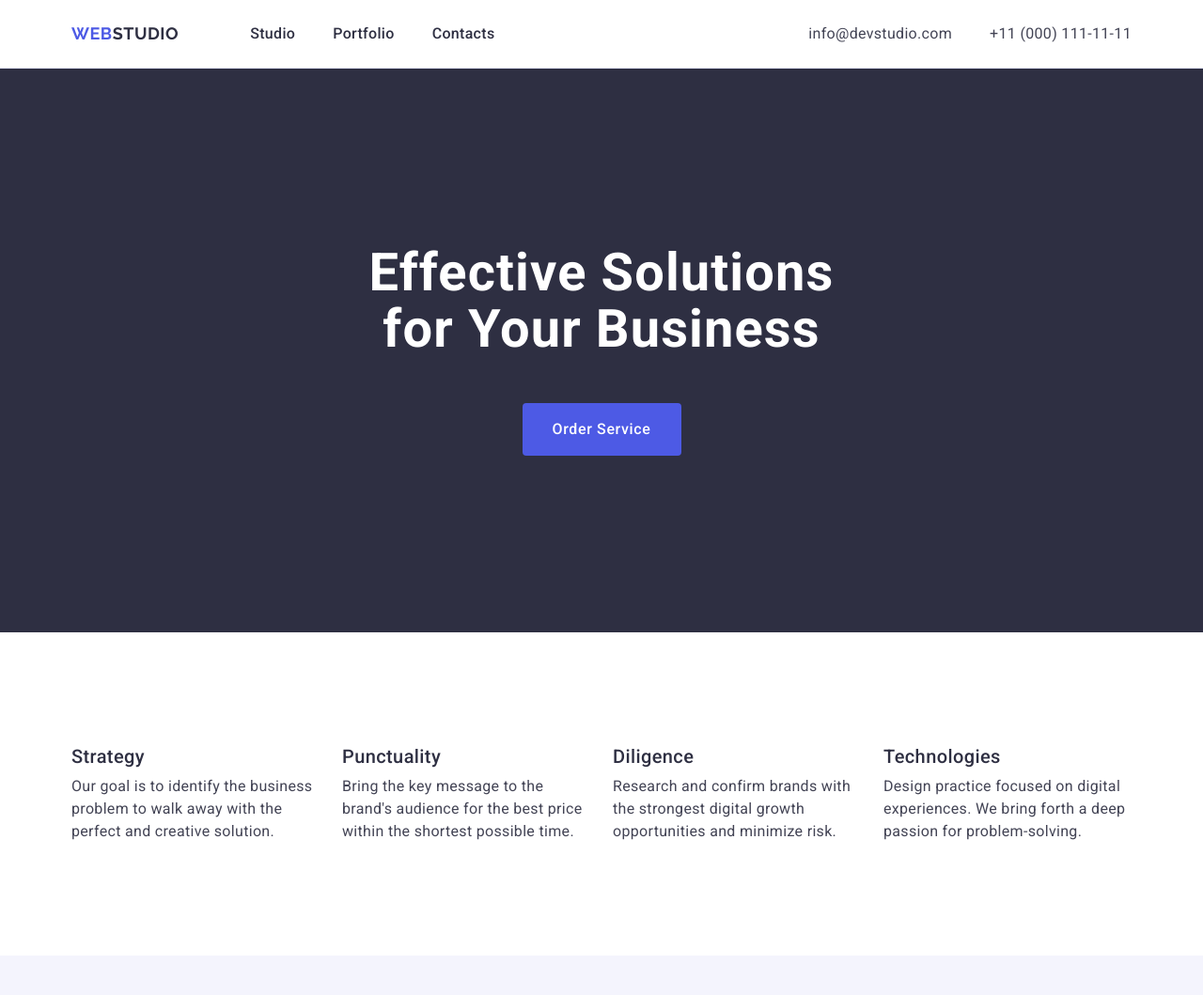
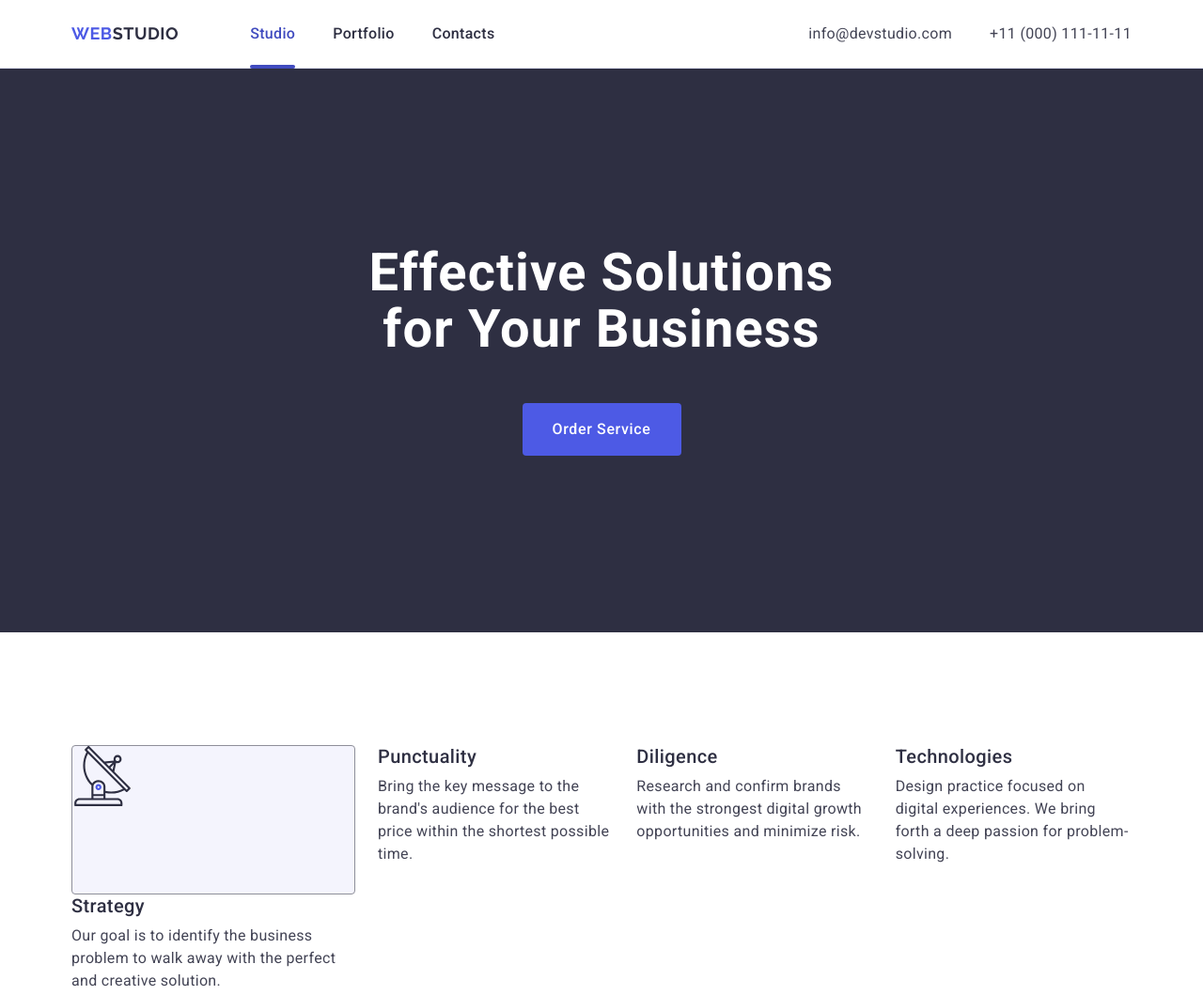
Before and after one commit to TarasBilyi/goit-markup-hw-04, a plain HTML site: page index.html in a window 1280 px wide. Shown: the top 1059 px of the page at 94% size. Drawn offline with nearby package versions, Linux system fonts and the light colour scheme.

Commit message:
add advantages svg

```diff
--- a/css/style.css
+++ b/css/style.css
@@ -21,7 +21,6 @@ ul {
 
 img {
   display: block;
-  box-sizing: border-box;
 }
 
 address {
@@ -57,7 +56,7 @@ body {
   overflow: hidden;
 }
 
-/* header */
+/* #region header */
 .header {
   border-bottom: 1px solid #e7e9fc;
 }
@@ -68,15 +67,10 @@ body {
   align-items: center;
 }
 
-/* menu */
+/* #region menu */
 .header-menu {
   display: flex;
   align-items: center;
-}
-
-.menu-list {
-  display: flex;
-  gap: 40px;
 }
 
 .logo {
@@ -94,20 +88,40 @@ body {
   color: #2e2f42;
 }
 
+.menu-list {
+  display: flex;
+  gap: 40px;
+}
+
 .menu-link {
+  position: relative;
   font-weight: 500;
   font-size: 16px;
   color: #2e2f42;
   padding: 24px 0;
   display: block;
+  transition: color 250ms cubic-bezier(0.4, 0, 0.2, 1);
 }
 
+.active-link,
 .menu-link:hover,
 .menu-link:focus {
   color: #404bbf;
 }
 
-/* contacts */
+.active-link::after {
+  content: '';
+  position: absolute;
+  left: 0;
+  bottom: -1px;
+  width: 100%;
+  height: 4px;
+  border-radius: 2px;
+  background-color: #404bbf;
+}
+/* #endregion menu */
+
+/* #region contacts */
 .contacts-list {
   display: flex;
   gap: 40px;
@@ -115,14 +129,18 @@ body {
 
 .contact-link {
   color: #434455;
+  transition: color 250ms cubic-bezier(0.4, 0, 0.2, 1);
 }
 
 .contact-link:hover,
 .contact-link:focus {
   color: #404bbf;
 }
+/* #endregion contacts */
 
-/* main */
+/* #endregion header */
+
+/* #region main */
 .section {
   padding: 120px 0;
 }
@@ -138,9 +156,13 @@ body {
   margin-bottom: 72px;
 }
 
-/* hero */
+/* #region hero */
 .hero {
+  background-image: linear-gradient(rgba(46, 47, 66, 0.7)),
+    url(../images/hero-bg.jpg);
   background-color: #2e2f42;
+  background-repeat: no-repeat;
+  background-position: 50% 50%;
   padding: 188px 0;
 }
 
@@ -171,14 +193,16 @@ body {
   color: #ffffff;
   border: none;
   margin: 0 auto;
+  transition: background-color 250ms cubic-bezier(0.4, 0, 0.2, 1);
 }
 
 .hero-btn:hover,
 .hero-btn:focus {
   background-color: #404bbf;
 }
+/* #endregion hero */
 
-/* advantages */
+/* #region advantages */
 .advantages-list {
   display: flex;
   gap: 24px;
@@ -186,6 +210,12 @@ body {
 
 .advantages-item {
   flex-basis: calc((100% - 72px) / 4);
+}
+
+.advantages-card {
+  background-color: #f4f4fd;
+  border: 1px solid #8e8f99;
+  border-radius: 4px;
 }
 
 .advantages-title {
@@ -196,6 +226,7 @@ body {
   color: #2e2f42;
   margin-bottom: 8px;
 }
+/* #endregion advantages */
 
 /* our team */
 .team-section {
@@ -262,6 +293,8 @@ body {
   margin-bottom: 8px;
 }
 
+/* #endregion main */
+
 /* footer */
 .footer {
   background-color: #2e2f42;
--- a/index.html
+++ b/index.html
@@ -17,24 +17,35 @@
       crossorigin="anonymous"
       referrerpolicy="no-referrer"
     />
+    <link
+      rel="stylesheet"
+      href="https://cdnjs.cloudflare.com/ajax/libs/modern-normalize/3.0.1/modern-normalize.css"
+      integrity="sha512-gnAN+RgTMylunXI7AMg+PtcUGpKZFkZJoFIkAWvdPFRrFJz3p2tx4+9xbjILRfN7CzoViMgS8vSf06fSQzWZjA=="
+      crossorigin="anonymous"
+      referrerpolicy="no-referrer"
+    />
     <link rel="stylesheet" href="./css/style.css" />
   </head>
   <body>
+    <!-- #region header -->
     <header class="header">
       <div class="container header-elements">
-        <!-- menu -->
+        <!-- #region menu -->
         <nav class="header-menu">
           <a class="logo" href="./index.html">
             Web<span class="logo-text">Studio</span>
           </a>
           <ul class="menu-list">
-            <li><a class="menu-link" href="./index.html">Studio</a></li>
+            <li>
+              <a class="menu-link active-link" href="./index.html">Studio</a>
+            </li>
             <li><a class="menu-link" href="">Portfolio</a></li>
             <li><a class="menu-link" href="">Contacts</a></li>
           </ul>
         </nav>
+        <!-- #endregion menu -->
 
-        <!-- contacts -->
+        <!-- #region contacts -->
         <address class="contacts">
           <ul class="contacts-list">
             <li>
@@ -49,24 +60,37 @@
             </li>
           </ul>
         </address>
+        <!-- #endregion contacts -->
       </div>
     </header>
+    <!-- #endregion header -->
 
+    <!-- #region main -->
     <main>
-      <!-- hero -->
+      <!-- #region hero -->
       <section class="hero">
         <div class="container">
           <h1 class="hero-title">Effective Solutions for Your Business</h1>
           <button class="hero-btn" type="button">Order service</button>
         </div>
       </section>
+      <!-- #endregion hero -->
 
-      <!-- advantages -->
+      <!-- #region advantages -->
       <section class="section">
         <div class="container">
           <h2 class="visually-hidden">Advantages</h2>
           <ul class="advantages-list">
             <li class="advantages-item">
+              <div class="advantages-card">
+                <svg>
+                  <use
+                    href="./images/icons.svg#icon-antenna"
+                    width="64"
+                    height="64"
+                  ></use>
+                </svg>
+              </div>
               <h3 class="advantages-title">Strategy</h3>
               <p class="advantages-desc">
                 Our goal is to identify the business problem to walk away with
@@ -97,8 +121,9 @@
           </ul>
         </div>
       </section>
+      <!-- #endregion advantages -->
 
-      <!-- our team -->
+      <!-- #region our team -->
       <section class="section team-section">
         <div class="container">
           <h2 class="section-title">Our team</h2>
@@ -150,8 +175,9 @@
           </ul>
         </div>
       </section>
+      <!-- #endregion our team -->
 
-      <!-- portfolio -->
+      <!-- #region portfolio -->
       <section class="section">
         <div class="container">
           <h2 class="section-title">Our portfolio</h2>
@@ -226,8 +252,11 @@
           </ul>
         </div>
       </section>
+      <!-- #endregion portfolio -->
     </main>
+    <!-- #endregion main -->
 
+    <!-- #region footer -->
     <footer class="footer">
       <div class="container">
         <a class="footer-logo" href="./index.html">
@@ -239,5 +268,6 @@
         </p>
       </div>
     </footer>
+    <!-- #endregion footer -->
   </body>
 </html>
```
Also changed, not shown: images/hero-bg.jpg (added), images/icons.svg (added), images/icons/antenna.svg (added), images/icons/astronaut.svg (added), images/icons/clock.svg (added), images/icons/diagram.svg (added), images/icons/facebook.svg (added), images/icons/instagram.svg (added), images/icons/linkedin.svg (added), images/icons/twitter.svg (added).
